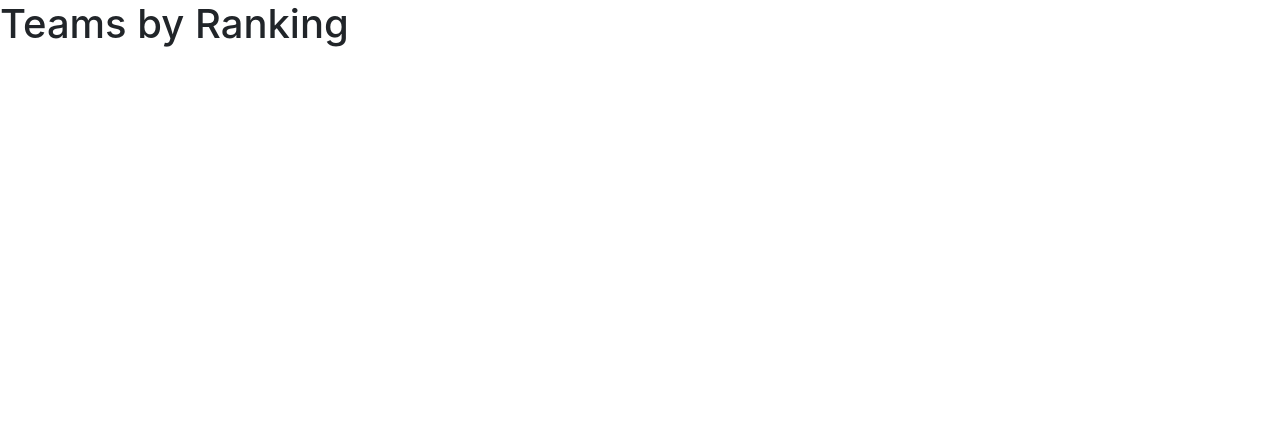
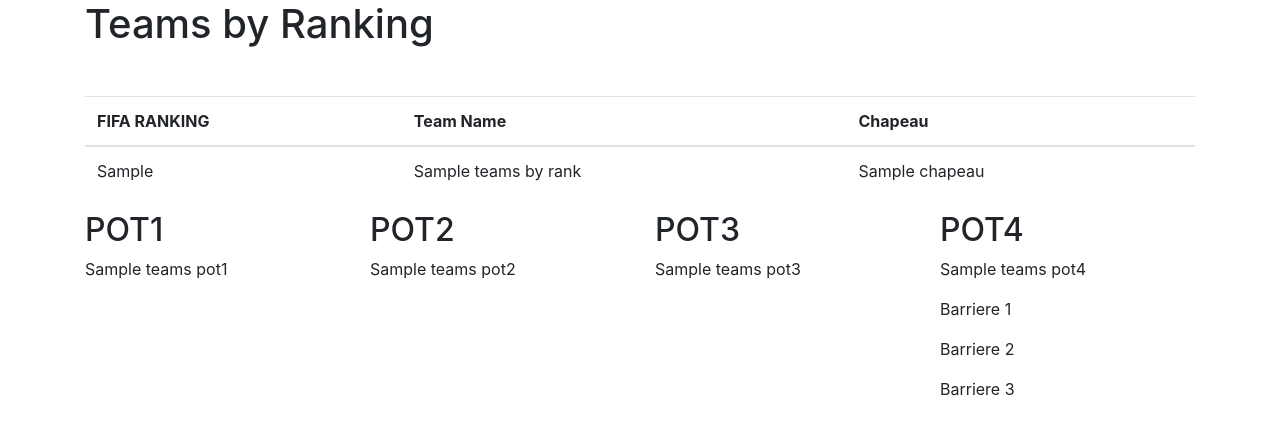
Before and after one commit to thomixlz/ProjetEuro, a Symfony app: template templates/index.html.twig in a window 1280 px wide. Shown: the top 435 px of the page. Run offline with Twig, Linux system fonts and the light colour scheme; the template is opened without the code that fills it: most values are stand-ins (such as "Sample title", 1, 10 or a date in 2020); some libraries are stand-ins or nearby versions.

Commit message:
add tab by ranking & display group tournament

```diff
--- a/templates/index.html.twig
+++ b/templates/index.html.twig
@@ -12,6 +12,66 @@
 {# BODY HOME PAGE #}
 {% block body %}
 
-<h1>Teams by Ranking</h1>
+<div class="container">
+    <h1 class="mb-5">Teams by Ranking</h1>
+    <table class="table">
+        <thead>
+            <tr>
+                <th>FIFA RANKING</th>
+                <th>Team Name</th>
+                <th>Chapeau</th>
+            </tr>
+        </thead>
+
+        <tbody>
+
+            {% for team in teamsByRank %}
+                <tr>
+                    <td>{{ team.rankFifa }}</td>
+                    <td>{{ team.name }}</td>
+                    <td>{{ team.chapeau }}</td>
+                </tr>
+                {% endfor %}
+
+        </tbody>
+    </table>
+</div>
+
+
+<div class="container">
+    <div class="row">
+
+        <div class="col-3 d-flex flex-column">
+            <h2>POT1</h2>
+            {% for team in teamsPOT1 %}
+                <p>{{ team.name }}</p>
+            {% endfor %}
+        </div>
+        <div class="col-3 d-flex flex-column" >
+            <h2>POT2</h2>
+            {% for team in teamsPOT2 %}
+                <p>{{ team.name }}</p>
+            {% endfor %}
+        </div>
+        <div class="col-3 d-flex flex-column">
+            <h2>POT3</h2>
+            {% for team in teamsPOT3 %}
+                <p>{{ team.name }}</p>
+            {% endfor %}
+        </div>
+        <div class="col-3 d-flex flex-column">
+            <h2>POT4</h2>
+            {% for team in teamsPOT4 %}
+                <p>{{ team.name }}</p>
+            {% endfor %}
+            <p>Barriere 1</p>
+            <p>Barriere 2</p>
+            <p>Barriere 3</p>
+        </div>
+    </div>
+</div>
+
+
+
 
 {% endblock %}
```
Also changed, not shown: src/Controller/DefaultController.php (+27 -8 lines).
